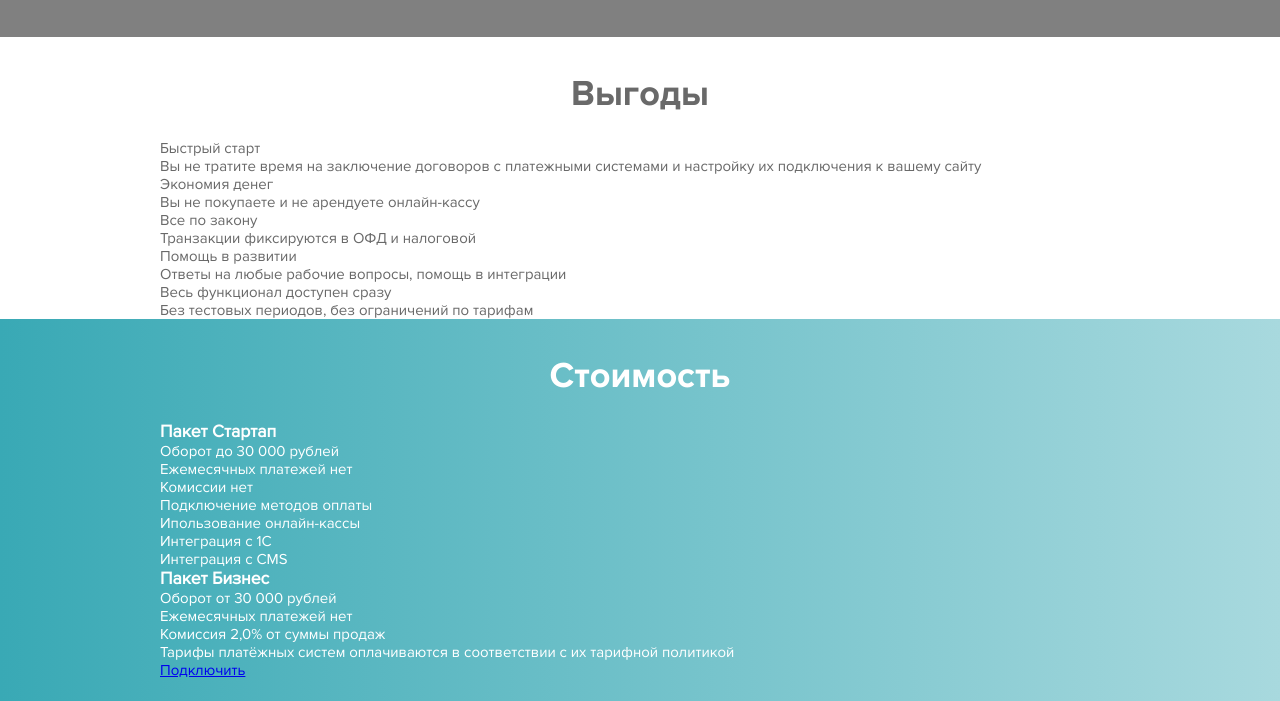
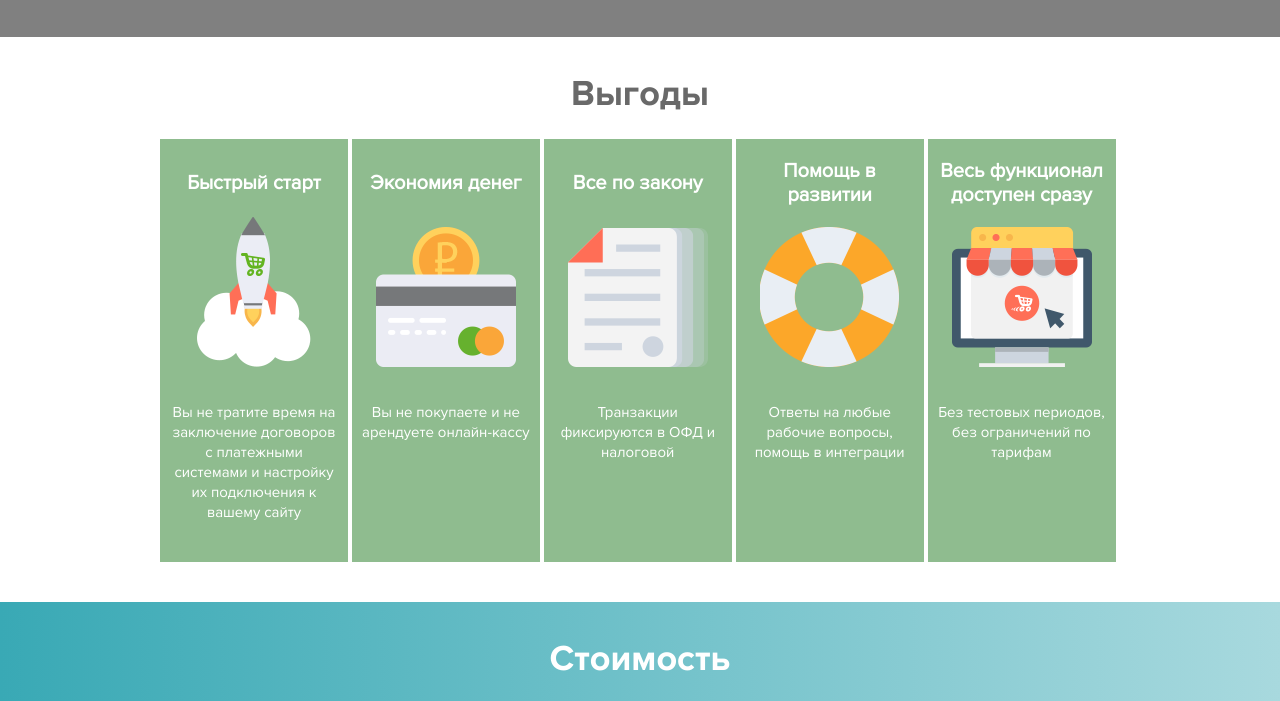
Before and after one commit to Aksnv/pokupo_kassa, a plain HTML site: page index.html in a window 1280 px wide. Shown: the part 1411-2112 px from the top of the page. Drawn offline with Linux system fonts and the light colour scheme.

Commit message:
Добавил стили для раздела выгоды

```diff
--- a/index.html
+++ b/index.html
@@ -70,24 +70,24 @@
     <div class="container">
       <h2>Выгоды</h2>
       <ul>
-        <li class="benefits__item">
-          <p>Быстрый старт</p>
+        <li class="benefits__item benefits__item--1">
+          <p><strong>Быстрый старт</strong></p>
           <p>Вы не тратите время на заключение договоров с платежными системами и настройку их подключения к вашему сайту</p>
         </li>
-        <li class="benefits__item">
-          <p>Экономия денег</p>
+        <li class="benefits__item benefits__item--2">
+          <p><strong>Экономия денег</strong></p>
           <p>Вы не покупаете и не арендуете онлайн-кассу</p>
         </li>
-        <li class="benefits__item">
-          <p>Все по закону</p>
+        <li class="benefits__item benefits__item--3">
+          <p><strong>Все по закону</strong></p>
           <p>Транзакции фиксируются в ОФД и налоговой</p>
         </li>
-        <li class="benefits__item">
-          <p>Помощь в развитии</p>
+        <li class="benefits__item benefits__item--4">
+          <p><strong>Помощь в развитии</strong></p>
           <p>Ответы на любые рабочие вопросы, помощь в интеграции</p>
         </li>
-        <li class="benefits__item">
-          <p>Весь функционал доступен сразу</p>
+        <li class="benefits__item benefits__item--5">
+          <p><strong>Весь функционал доступен сразу</strong></p>
           <p>Без тестовых периодов, без ограничений по тарифам</p>
         </li>
       </ul>
@@ -120,7 +120,7 @@
         </li>
       </ul>
       <p>Тарифы платёжных систем оплачиваются в соответствии с их тарифной политикой</p>
-      <p><a href="https://pokupo.ru/reg_seller">Подключить</a></p>
+      <p><a class="button" href="https://pokupo.ru/reg_seller">Подключить</a></p>
     </div>
   </section>
 
@@ -179,5 +179,7 @@
       </p>
     </div>
   </footer>
+
+  <script src="scripts/scripts.js"></script>
 </body>
 </html>
--- /dev/null
+++ b/scripts/scripts.js
@@ -0,0 +1,25 @@
+document.addEventListener("DOMContentLoaded", function(e) {
+  var elHeader = document.querySelectorAll(".benefits__item p > strong");
+  var maxHeader = 0;
+  for (var i = 0; i < elHeader.length; i++) {
+    if (elHeader[i].offsetHeight > maxHeader) {
+      maxHeader = elHeader[i].offsetHeight;
+    }
+  }
+  for (var i = 0; i < elHeader.length; i++) {
+    elHeader[i].style.height = maxHeader + "px";
+  }
+});
+
+document.addEventListener("DOMContentLoaded", function(e) {
+  var el = document.querySelectorAll(".benefits__item");
+  var max = 0;
+  for (var i = 0; i < el.length; i++) {
+    if (el[i].offsetHeight > max) {
+      max = el[i].offsetHeight;
+    }
+  }
+  for (var i = 0; i < el.length; i++) {
+    el[i].style.height = max + 20 + "px";
+  }
+});
--- a/styles/styles.css
+++ b/styles/styles.css
@@ -54,10 +54,13 @@ body {
 }
 
 .container {
-  overflow: hidden;
   position: relative;
   width: 960px;
   margin: 0 auto;
+}
+
+section {
+  padding-bottom: 40px;
 }
 
 h2 {
@@ -189,7 +192,6 @@ a.button {
 
 .promo {
   min-height: 590px;
-  padding-bottom: 40px;
   background-image: linear-gradient(to right, #39A9B5, #A8D9DE);
   background-repeat: no-repeat;
   color: #ffffff;
@@ -247,9 +249,12 @@ a.button {
 
 .how-it-work {
   min-height: 700px;
-  padding-bottom: 40px;
   background-color: #808080;
   color: #ffffff;
+}
+
+.how-it-work ul {
+  overflow: hidden;
 }
 
 .how-it-work__item {
@@ -363,8 +368,74 @@ a.button {
 /* Benefits */
 
 .benefits {
-  overflow: hidden;
   color: #696969;
+}
+
+.benefits__item {
+  position: relative;
+  display: inline-block;
+  vertical-align: top;
+  width: 188px;
+  line-height: 20px;
+  text-align: center;
+  padding: 20px 10px;
+  background-color: #8fbc8f;
+  color: #ffffff;
+}
+
+.benefits__item p:last-child {
+  margin-top: 35px;
+}
+
+.benefits__item p > strong {
+  position: relative;
+  display: table-cell;
+  vertical-align: middle;
+  width: 188px;
+  font-family: 'proxima_nova_rgregular';
+  font-size: 20px;
+  line-height: 24px;
+  padding-bottom: 160px;
+}
+
+.benefits__item p > strong::after {
+  position: absolute;
+  left: 14px;
+  bottom: 0;
+  content: "";
+  display: block;
+  background-image: url("../images/sprite.fw.png");
+}
+
+.benefits__item--1 p > strong::after {
+  left: 27px;
+  width: 114px;
+  height: 150px;
+  background-position: -4px -56px;
+}
+
+.benefits__item--2 p > strong::after {
+  width: 140px;
+  height: 140px;
+  background-position: -122px -62px;
+}
+
+.benefits__item--3 p > strong::after {
+  width: 140px;
+  height: 139px;
+  background-position: -269px -57px;
+}
+
+.benefits__item--4 p > strong::after {
+  width: 139px;
+  height: 140px;
+  background-position: -416px -57px;
+}
+
+.benefits__item--5 p > strong::after {
+  width: 140px;
+  height: 140px;
+  background-position: -562px -57px;
 }
 
 
```
